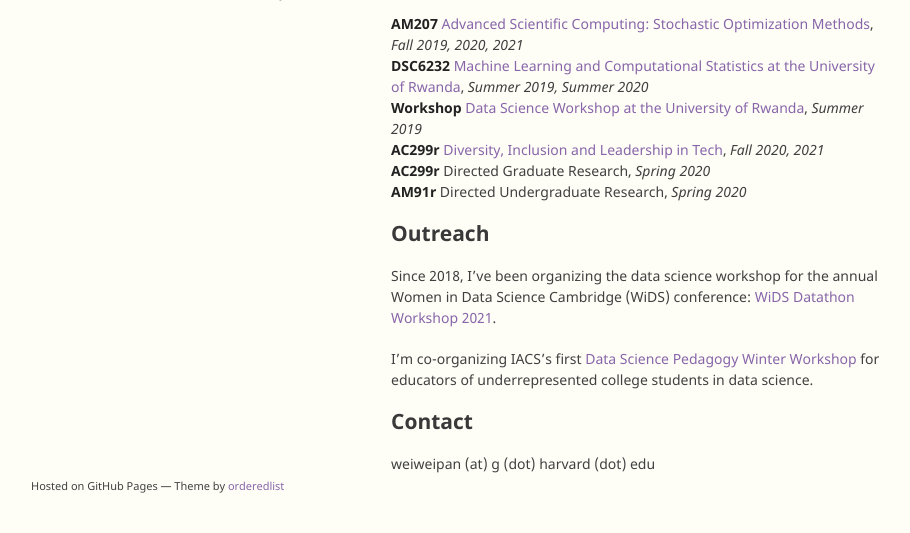
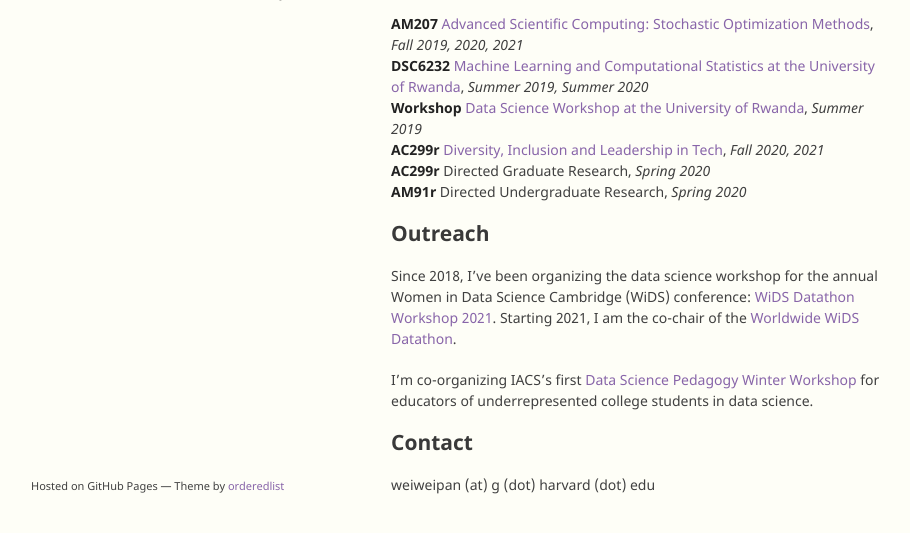
Before and after one commit to onefishy/old_webpage, a Jekyll site: the page built from index.md, in a window 1280 px wide and 900 px high, scrolled down 872 px, cut to the strip 335-868 px from the top of the window. Shown: the whole strip, without its empty margins (179-1089 px from the left). Built offline with Jekyll 4.4.1, drawn with Linux system fonts in a browser that asks for light colours; our own code applies the rules of GitHub Pages for plain Markdown files.

Commit message:
Update index.md

```diff
--- a/index.md
+++ b/index.md
@@ -29,7 +29,7 @@ I teach undergraduate and graduate courses in data science and machine learning.
 **AM91r** Directed Undergraduate Research, *Spring 2020*
 
 ## Outreach
-Since 2018, I've been organizing the data science workshop for the annual Women in Data Science Cambridge (WiDS) conference: [WiDS Datathon Workshop 2021](https://onefishy.github.io/wids_datathon/).
+Since 2018, I've been organizing the data science workshop for the annual Women in Data Science Cambridge (WiDS) conference: [WiDS Datathon Workshop 2021](https://onefishy.github.io/wids_datathon/). Starting 2021, I am the co-chair of the [Worldwide WiDS Datathon](https://www.widsconference.org).
 
 I'm co-organizing IACS's first [Data Science Pedagogy Winter Workshop](https://onefishy.github.io/data-science-workshop/) for educators of underrepresented college students in data science.
 
```
